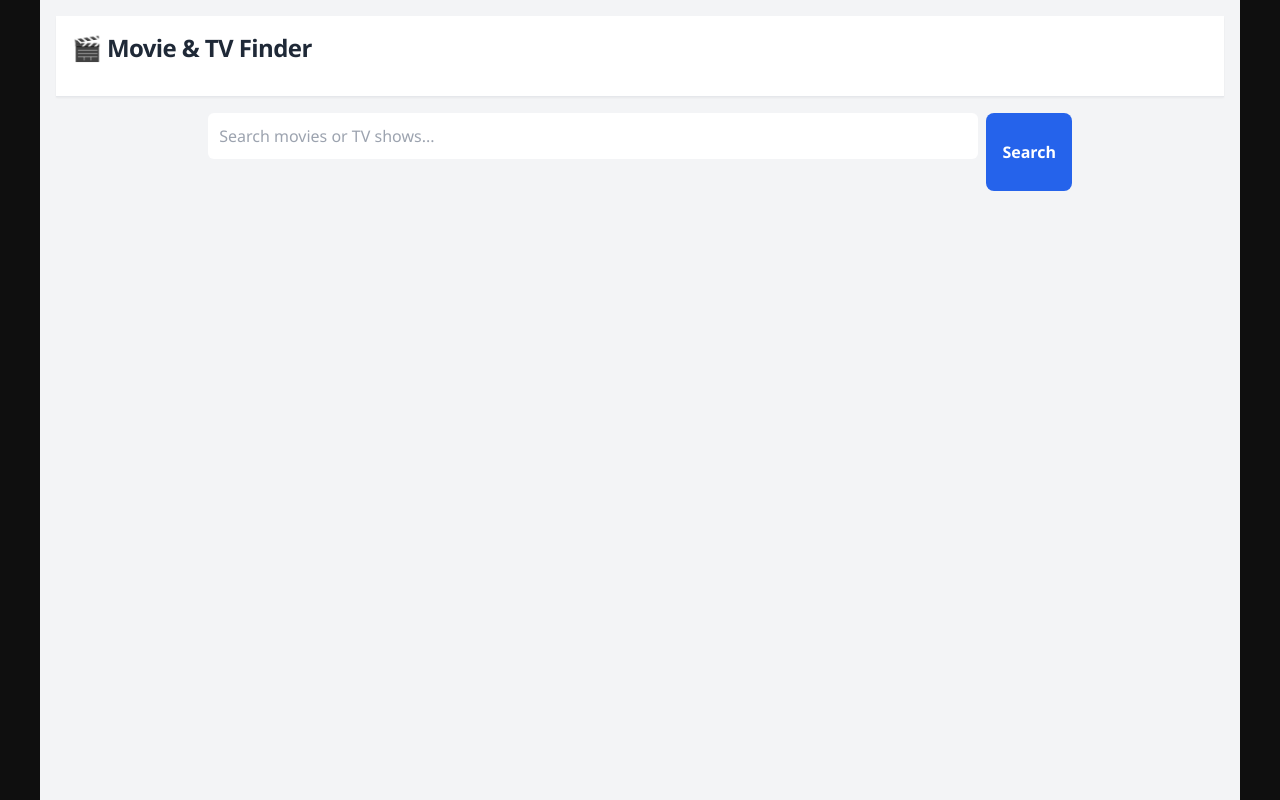
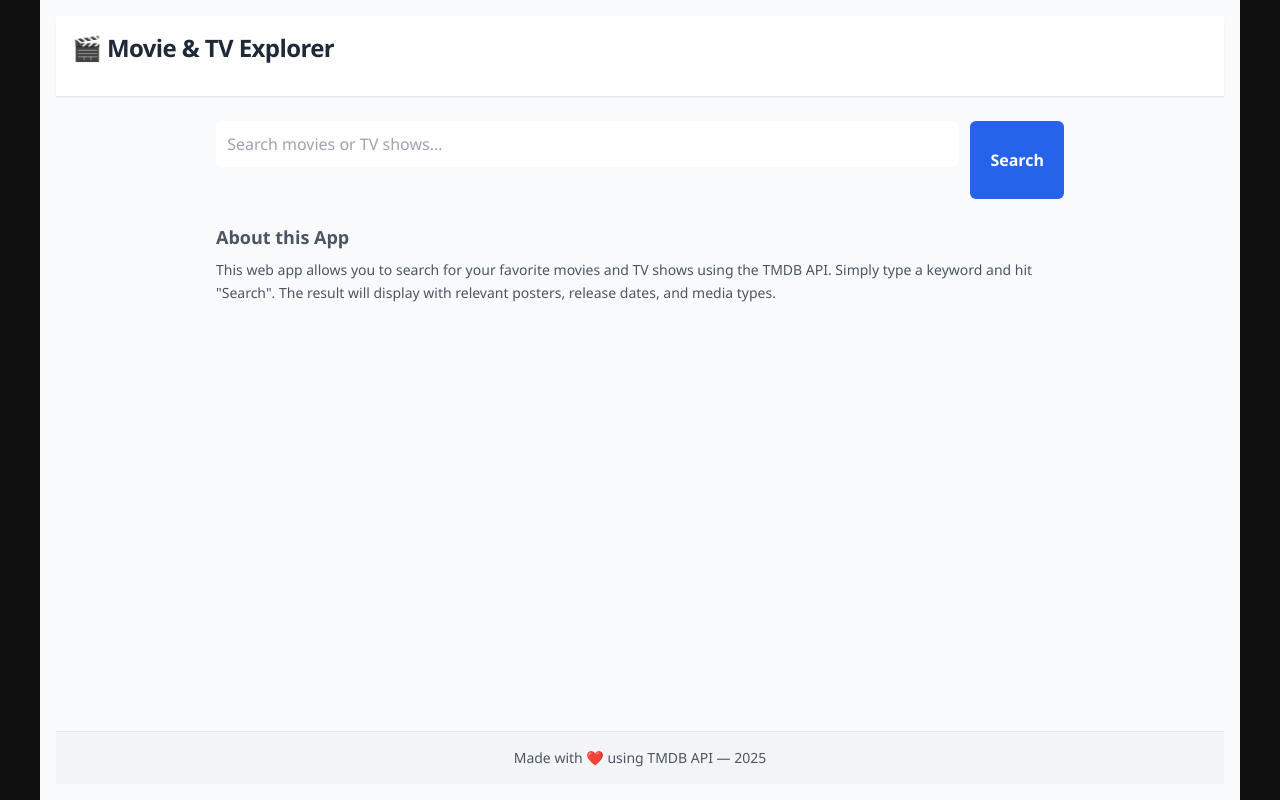
Before and after one commit to hyein89/clikme, a Next.js app: page / in a window 1280 px wide. Built offline with nearby package versions, Linux system fonts and the light colour scheme.

Commit message:
Update index.tsx

```diff
--- a/pages/index.tsx
+++ b/pages/index.tsx
@@ -22,70 +22,87 @@ export default function Home() {
   };
 
   return (
-    <main className="min-h-screen bg-gray-100 dark:bg-gray-900 text-gray-800 dark:text-gray-100 transition-colors">
+    <main className="min-h-screen bg-gray-50 dark:bg-gray-900 text-gray-800 dark:text-gray-100 transition-colors flex flex-col">
       {/* Header */}
-      <header className="sticky top-0 z-50 p-4 bg-white dark:bg-gray-800 shadow-sm border-b dark:border-gray-700">
+      <header className="p-4 bg-white dark:bg-gray-800 shadow-sm sticky top-0 z-50 border-b dark:border-gray-700">
         <div className="max-w-7xl mx-auto flex items-center justify-between">
-          <h1 className="text-2xl font-bold tracking-tight">
-            🎬 Movie & TV Finder
+          <h1 className="text-xl md:text-2xl font-bold tracking-tight">
+            🎬 Movie & TV Explorer
           </h1>
         </div>
       </header>
 
-      {/* Search Form */}
-      <section className="p-4 max-w-4xl mx-auto">
-        <form onSubmit={searchTMDB} className="flex gap-2">
+      {/* Search Section */}
+      <section className="p-6 max-w-4xl mx-auto w-full">
+        <form onSubmit={searchTMDB} className="flex flex-col sm:flex-row gap-3">
           <input
             type="text"
             placeholder="Search movies or TV shows..."
             value={query}
             onChange={(e) => setQuery(e.target.value)}
-            className="flex-grow px-4 py-2 border border-gray-300 dark:border-gray-600 rounded-lg bg-white dark:bg-gray-800 focus:outline-none focus:ring-2 focus:ring-blue-500"
+            className="flex-grow px-4 py-2 border border-gray-300 dark:border-gray-600 rounded-md bg-white dark:bg-gray-800 focus:outline-none focus:ring-2 focus:ring-blue-500"
           />
           <button
             type="submit"
-            className="px-4 py-2 bg-blue-600 hover:bg-blue-700 text-white rounded-lg font-semibold"
+            className="px-5 py-2 bg-blue-600 hover:bg-blue-700 text-white rounded-md font-semibold"
           >
             Search
           </button>
         </form>
+
+        {/* Extra Info */}
+        <div className="mt-6 text-sm text-gray-600 dark:text-gray-400 leading-relaxed">
+          <h2 className="font-semibold text-lg mb-2">About this App</h2>
+          <p>
+            This web app allows you to search for your favorite movies and TV
+            shows using the TMDB API. Simply type a keyword and hit "Search".
+            The result will display with relevant posters, release dates, and
+            media types.
+          </p>
+        </div>
       </section>
 
       {/* Loading */}
       {loading && (
-        <div className="text-center text-gray-500 dark:text-gray-400">
+        <div className="text-center text-gray-500 dark:text-gray-400 mb-6">
           Loading...
         </div>
       )}
 
       {/* Results */}
-      <section className="p-4 max-w-7xl mx-auto">
-        <div className="grid grid-cols-2 sm:grid-cols-3 md:grid-cols-4 lg:grid-cols-6 gap-5">
+      <section className="px-4 pb-10 max-w-7xl mx-auto w-full">
+        <div className="grid gap-6">
           {results.map((item) => (
             <div
               key={item.id}
-              className="bg-white dark:bg-gray-800 rounded-xl overflow-hidden shadow hover:shadow-lg transition duration-300 group"
+              className="flex flex-col md:flex-row gap-4 bg-white dark:bg-gray-800 rounded-lg overflow-hidden shadow hover:shadow-md transition duration-300"
             >
               {item.poster_path ? (
                 <img
                   src={`https://image.tmdb.org/t/p/w300${item.poster_path}`}
                   alt={item.title || item.name}
-                  className="w-full h-[400px] object-cover group-hover:scale-105 transition-transform"
+                  className="w-full md:w-[180px] h-[270px] object-cover"
                 />
               ) : (
-                <div className="w-full h-[400px] flex items-center justify-center bg-gray-200 dark:bg-gray-700 text-sm text-gray-600 dark:text-gray-300">
+                <div className="w-full md:w-[180px] h-[270px] flex items-center justify-center bg-gray-200 dark:bg-gray-700 text-sm text-gray-600 dark:text-gray-300">
                   No Image
                 </div>
               )}
-              <div className="p-3">
-                <h2 className="text-base font-semibold truncate">
+              <div className="p-4 flex flex-col justify-between flex-1">
+                <div>
+                  <h2 className="text-lg font-bold mb-1">
                     {item.title || item.name}
                   </h2>
-                <p className="text-xs text-gray-500 dark:text-gray-400 truncate">
+                  <p className="text-sm text-gray-600 dark:text-gray-400 mb-2">
                     {item.release_date || item.first_air_date || "-"}
                   </p>
+                  <p className="text-sm text-gray-700 dark:text-gray-300 line-clamp-3">
+                    {item.overview || "No description available."}
+                  </p>
+                </div>
+                <div className="mt-3">
                   <span
-                  className={`inline-block mt-2 text-[10px] px-2 py-1 rounded-full ${
+                    className={`inline-block text-xs px-2 py-1 rounded-full ${
                       item.media_type === "movie"
                         ? "bg-blue-100 text-blue-800 dark:bg-blue-800 dark:text-blue-100"
                         : "bg-green-100 text-green-800 dark:bg-green-800 dark:text-green-100"
@@ -95,9 +112,15 @@ export default function Home() {
                   </span>
                 </div>
               </div>
+            </div>
           ))}
         </div>
       </section>
+
+      {/* Footer */}
+      <footer className="mt-auto p-4 bg-gray-100 dark:bg-gray-800 border-t dark:border-gray-700 text-center text-sm text-gray-600 dark:text-gray-400">
+        Made with ❤️ using TMDB API — {new Date().getFullYear()}
+      </footer>
     </main>
   );
 }
```
Lines whose indentation alone changed are shown as unchanged.
